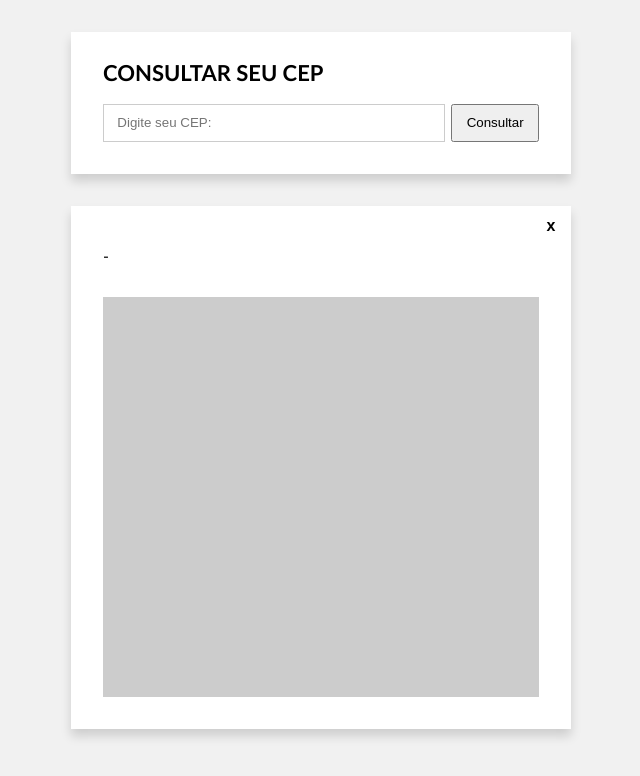
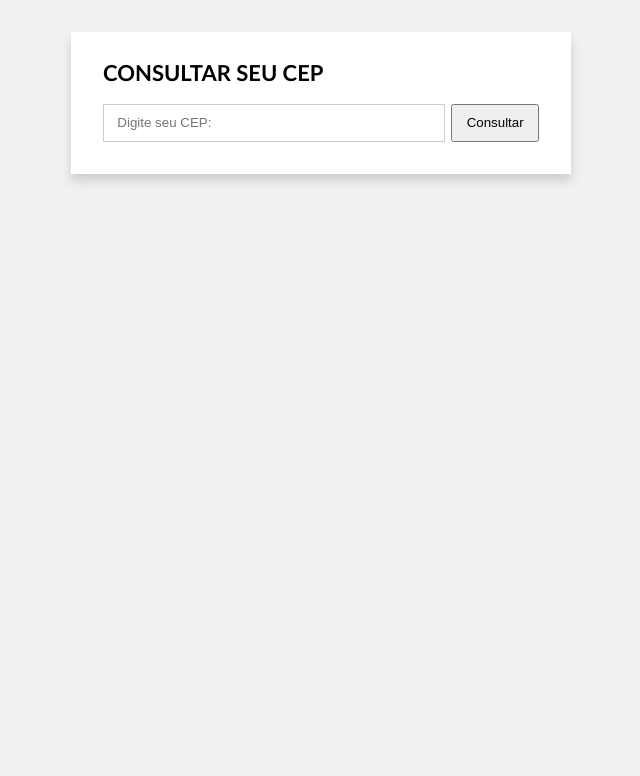
Before and after one commit to DouglasAmarelo/react-via-cep, a React (Create React App) app: page / in a window 1280 px wide. Shown: the top 776 px of the page, without its empty margins (319-959 px from the left). Built offline with nearby package versions, Linux system fonts and the light colour scheme.

Commit message:
:wrench: Melhoria e criação de funções para a manipulação de informações entre os componentes

```diff
--- a/src/App.js
+++ b/src/App.js
@@ -1,4 +1,4 @@
-import React from 'react';
+import React, { useState } from 'react';
 
 import Card from './components/Card';
 import GlobalStyles from './components/styles/global';
@@ -7,19 +7,27 @@ import Map from './components/Map';
 import Address from './components/Address';
 
 function App() {
+	const [closeMap, setCloseMap] = useState(true);
+	const [addressInfo, setAddressInfo] = useState(null);
+
+	const [formError, setformError] = useState(null);
 
 	return (
 		<div className="App">
 			<GlobalStyles />
 
 			<Card title="Consultar seu CEP">
-				<Form />
+				<Form
+					formError={formError}
+					setformError={setformError}
+					setAddressInfo={setAddressInfo}
+				/>
 			</Card>
 
-			<Card>
-				<Address />
-				<Map />
-			</Card>
+				<Card>
+					{addressInfo && (<Address {...addressInfo} />)}
+					{!closeMap && (<Map setCloseMap={setCloseMap} />)}
+				</Card>
 		</div>
 	);
 }
```
